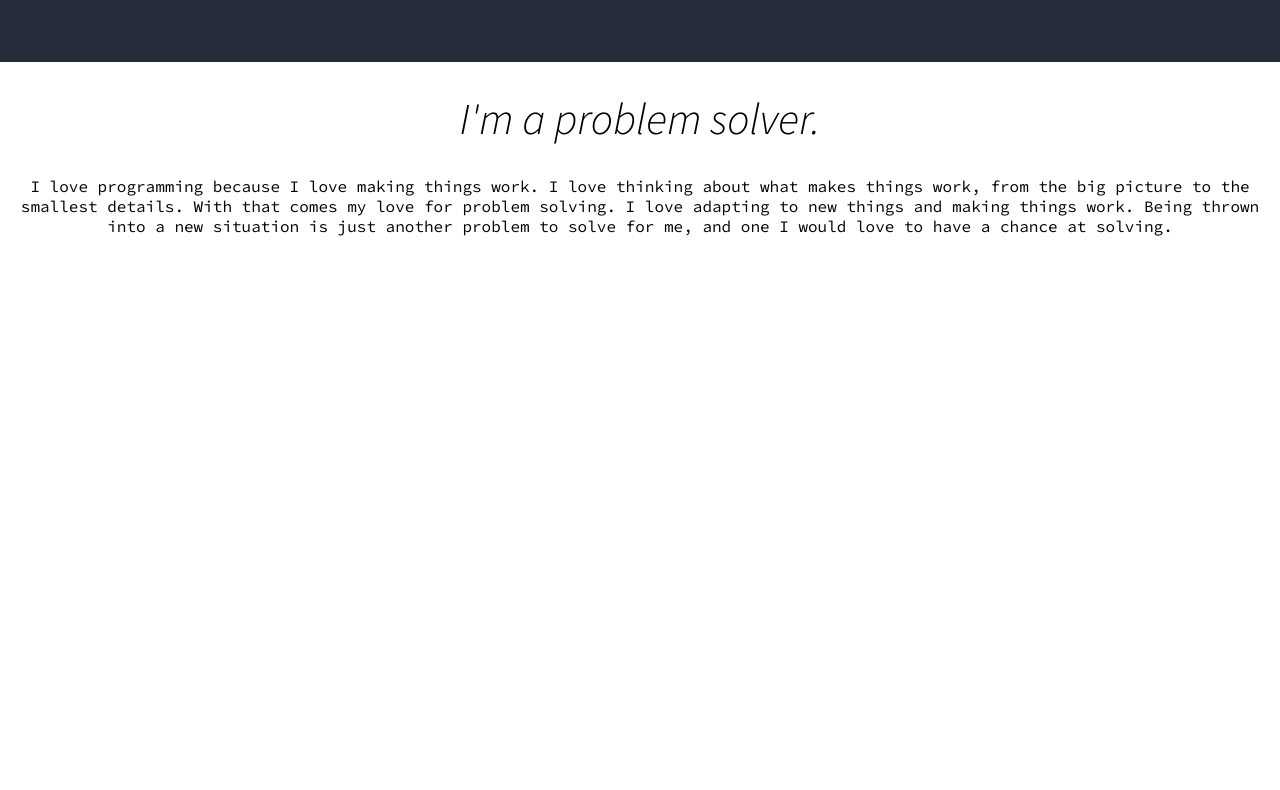
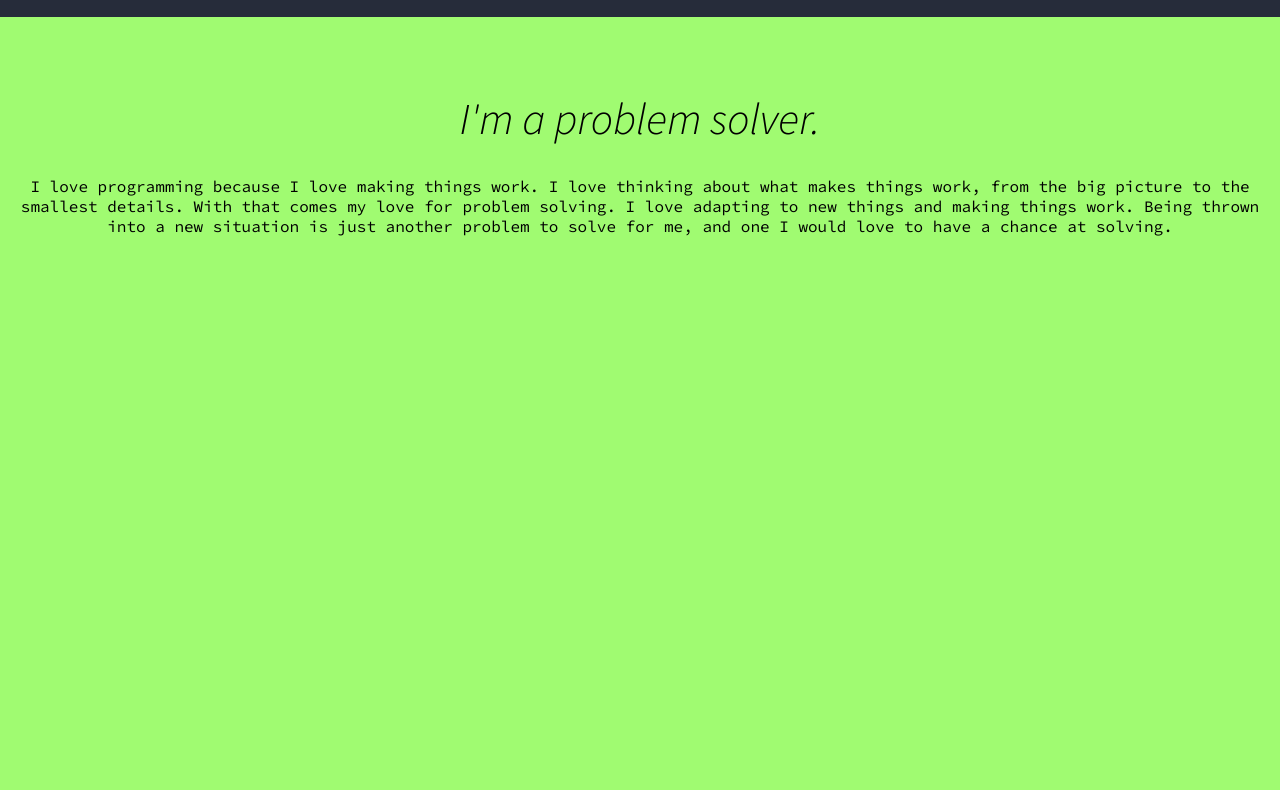
Before and after one commit to 20XXNE/shsalt.github.io, a plain HTML site: page index.html in a window 1280 px wide. Shown: the part 2010-2800 px from the top of the page. Drawn offline with Linux system fonts and the light colour scheme.

Commit message:
can you feel it?

```diff
--- a/styles.css
+++ b/styles.css
@@ -84,7 +84,7 @@ h3{
 #works{
     width: 100%;
     margin: 0 auto;
-    background-color: #FFFFFF;
+    background-color: #A0FB71;
     text-align: center;
     -webkit-column-count: 2; /* Chrome, Safari, Opera */
     -moz-column-count: 2; /* Firefox */
@@ -137,9 +137,13 @@ ul#dev{
 #about{
     height: 100vh;
     width: 100%;
-    background-color: #FFFFFF;
+    background-color: #A0FB71;
     text-align: center;
     color: #000000;
+    padding-top: 45px;
+    margin-top: -45px;
+    display: inline-block;
+    vertical-align: top;
 }
 .links li{
 	list-style: none;
```
